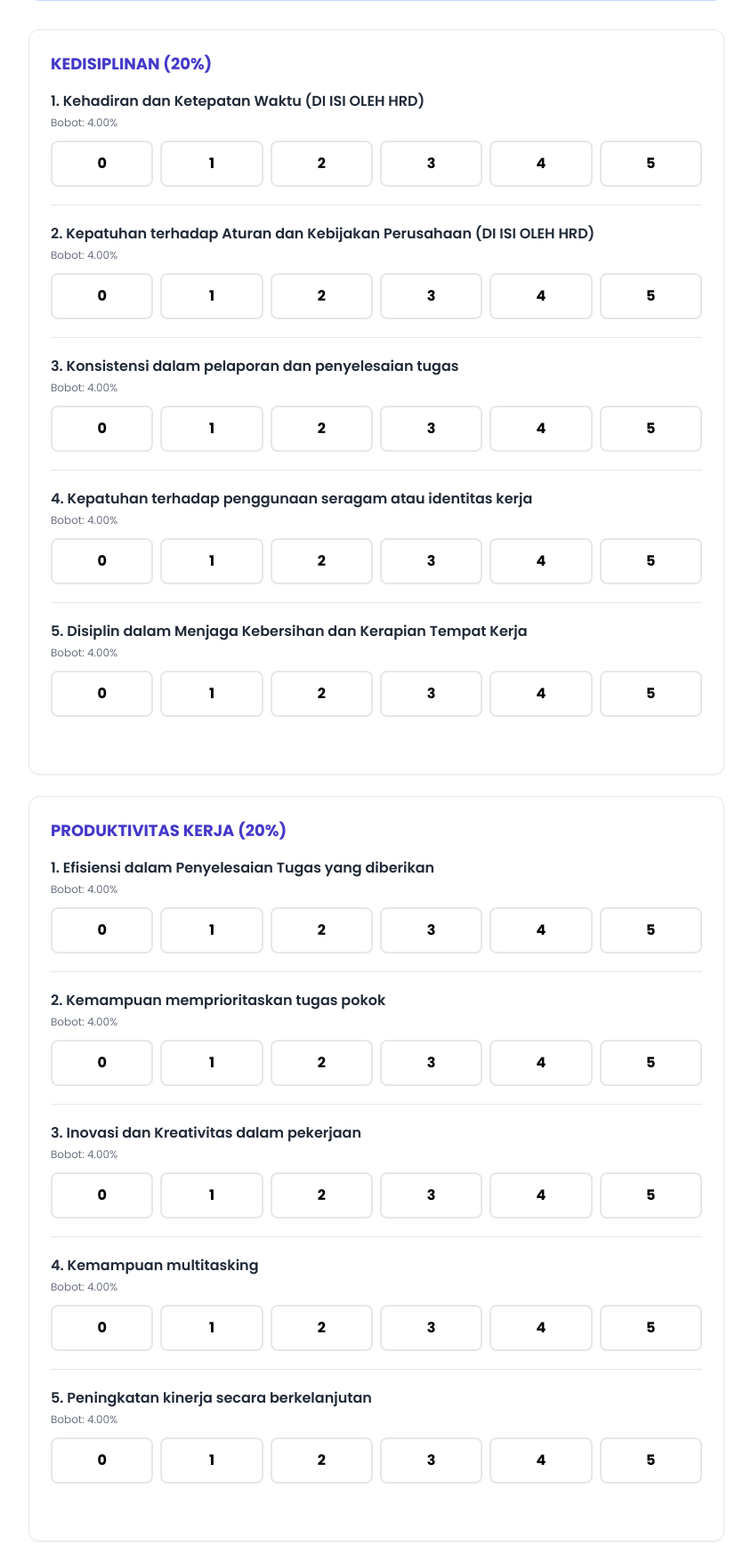
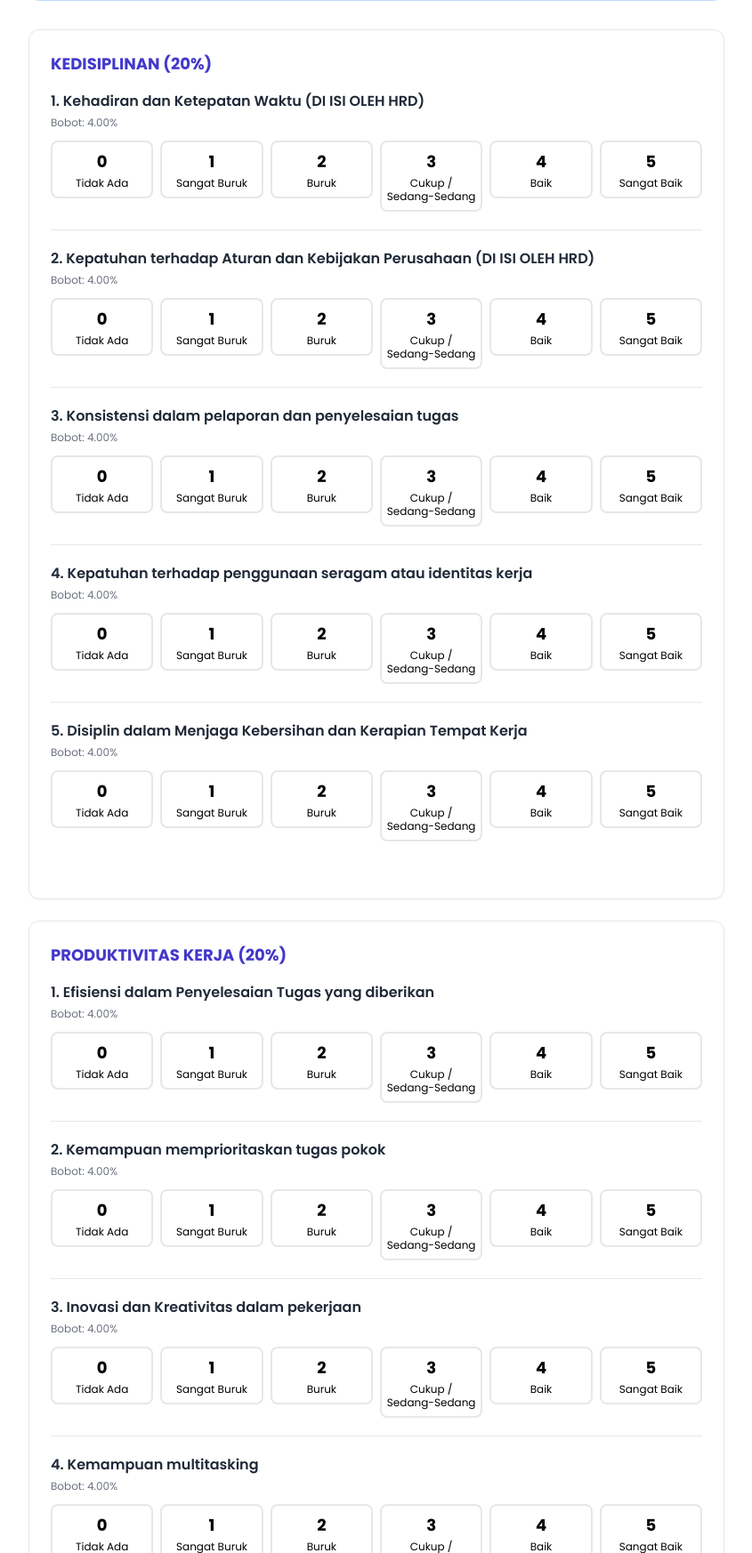
Before and after one commit to Darkchritz/penilaian-sjam, a Flask app: page /nilai/1 in a window 1280 px wide. Shown: the part 267-2013 px from the top of the page at 89% size, without its empty margins (217-1062 px from the left). Run offline with Flask 3, Linux system fonts and the light colour scheme; a user stored in the database is signed in; some libraries are stand-ins or nearby versions.

Commit message:
Update nilai_form.html

```diff
--- a/templates/nilai_form.html
+++ b/templates/nilai_form.html
@@ -76,17 +76,19 @@
                             <p class="font-semibold text-gray-800 mb-1">{{ loop.index }}. {{ title }}</p>
                             <p class="text-xs text-gray-500 mb-3">Bobot: {{ bobot }}</p>
                             <div class="flex gap-2">
+                                {% set labels = ['Tidak Ada', 'Sangat Buruk', 'Buruk', 'Cukup / Sedang-Sedang', 'Baik', 'Sangat Baik'] %}
                                 {% for n in range(6) %}
                                 <label class="flex-1">
                                     <input type="radio" name="{{ key }}" value="{{ n }}" required
                                            {% if val == n %}checked{% endif %}
                                            {% if penilaian and penilaian.status == 'final' %}disabled{% endif %}
                                            class="peer hidden">
-                                    <div class="text-center py-3 rounded-lg border-2 cursor-pointer transition font-bold
+                                    <div class="text-center py-2 px-1 rounded-lg border-2 cursor-pointer transition
                                                 peer-checked:bg-indigo-600 peer-checked:text-white peer-checked:border-indigo-600
                                                 border-gray-200 hover:border-indigo-400
                                                 disabled:bg-gray-100 disabled:text-gray-400 disabled:cursor-not-allowed">
-                                        {{ n }}
+                                        <div class="font-bold text-lg">{{ n }}</div>
+                                        <div class="text-xs leading-tight mt-0.5">{{ labels[n] }}</div>
                                     </div>
                                 </label>
                                 {% endfor %}
@@ -111,16 +113,19 @@
                             <p class="font-semibold text-gray-800 mb-1">{{ loop.index }}. {{ title }}</p>
                             <p class="text-xs text-gray-500 mb-3">Bobot: {{ bobot }}</p>
                             <div class="flex gap-2">
+                                {% set labels = ['Tidak Ada', 'Sangat Buruk', 'Buruk', 'Cukup / Sedang-Sedang', 'Baik', 'Sangat Baik'] %}
                                 {% for n in range(6) %}
                                 <label class="flex-1">
                                     <input type="radio" name="{{ key }}" value="{{ n }}" required
                                            {% if val == n %}checked{% endif %}
                                            {% if penilaian and penilaian.status == 'final' %}disabled{% endif %}
                                            class="peer hidden">
-                                    <div class="text-center py-3 rounded-lg border-2 cursor-pointer transition font-bold
+                                    <div class="text-center py-2 px-1 rounded-lg border-2 cursor-pointer transition
                                                 peer-checked:bg-indigo-600 peer-checked:text-white peer-checked:border-indigo-600
-                                                border-gray-200 hover:border-indigo-400">
-                                        {{ n }}
+                                                border-gray-200 hover:border-indigo-400
+                                                disabled:bg-gray-100 disabled:text-gray-400 disabled:cursor-not-allowed">
+                                        <div class="font-bold text-lg">{{ n }}</div>
+                                        <div class="text-xs leading-tight mt-0.5">{{ labels[n] }}</div>
                                     </div>
                                 </label>
                                 {% endfor %}
@@ -145,16 +150,19 @@
                             <p class="font-semibold text-gray-800 mb-1">{{ loop.index }}. {{ title }}</p>
                             <p class="text-xs text-gray-500 mb-3">Bobot: {{ bobot }}</p>
                             <div class="flex gap-2">
+                                {% set labels = ['Tidak Ada', 'Sangat Buruk', 'Buruk', 'Cukup / Sedang-Sedang', 'Baik', 'Sangat Baik'] %}
                                 {% for n in range(6) %}
                                 <label class="flex-1">
                                     <input type="radio" name="{{ key }}" value="{{ n }}" required
                                            {% if val == n %}checked{% endif %}
                                            {% if penilaian and penilaian.status == 'final' %}disabled{% endif %}
                                            class="peer hidden">
-                                    <div class="text-center py-3 rounded-lg border-2 cursor-pointer transition font-bold
+                                    <div class="text-center py-2 px-1 rounded-lg border-2 cursor-pointer transition
                                                 peer-checked:bg-indigo-600 peer-checked:text-white peer-checked:border-indigo-600
-                                                border-gray-200 hover:border-indigo-400">
-                                        {{ n }}
+                                                border-gray-200 hover:border-indigo-400
+                                                disabled:bg-gray-100 disabled:text-gray-400 disabled:cursor-not-allowed">
+                                        <div class="font-bold text-lg">{{ n }}</div>
+                                        <div class="text-xs leading-tight mt-0.5">{{ labels[n] }}</div>
                                     </div>
                                 </label>
                                 {% endfor %}
@@ -179,16 +187,19 @@
                             <p class="font-semibold text-gray-800 mb-1">{{ loop.index }}. {{ title }}</p>
                             <p class="text-xs text-gray-500 mb-3">Bobot: {{ bobot }}</p>
                             <div class="flex gap-2">
+                                {% set labels = ['Tidak Ada', 'Sangat Buruk', 'Buruk', 'Cukup / Sedang-Sedang', 'Baik', 'Sangat Baik'] %}
                                 {% for n in range(6) %}
                                 <label class="flex-1">
                                     <input type="radio" name="{{ key }}" value="{{ n }}" required
                                            {% if val == n %}checked{% endif %}
                                            {% if penilaian and penilaian.status == 'final' %}disabled{% endif %}
                                            class="peer hidden">
-                                    <div class="text-center py-3 rounded-lg border-2 cursor-pointer transition font-bold
+                                    <div class="text-center py-2 px-1 rounded-lg border-2 cursor-pointer transition
                                                 peer-checked:bg-indigo-600 peer-checked:text-white peer-checked:border-indigo-600
-                                                border-gray-200 hover:border-indigo-400">
-                                        {{ n }}
+                                                border-gray-200 hover:border-indigo-400
+                                                disabled:bg-gray-100 disabled:text-gray-400 disabled:cursor-not-allowed">
+                                        <div class="font-bold text-lg">{{ n }}</div>
+                                        <div class="text-xs leading-tight mt-0.5">{{ labels[n] }}</div>
                                     </div>
                                 </label>
                                 {% endfor %}
@@ -213,16 +224,19 @@
                             <p class="font-semibold text-gray-800 mb-1">{{ loop.index }}. {{ title }}</p>
                             <p class="text-xs text-gray-500 mb-3">Bobot: {{ bobot }}</p>
                             <div class="flex gap-2">
+                                {% set labels = ['Tidak Ada', 'Sangat Buruk', 'Buruk', 'Cukup / Sedang-Sedang', 'Baik', 'Sangat Baik'] %}
                                 {% for n in range(6) %}
                                 <label class="flex-1">
                                     <input type="radio" name="{{ key }}" value="{{ n }}" required
                                            {% if val == n %}checked{% endif %}
                                            {% if penilaian and penilaian.status == 'final' %}disabled{% endif %}
                                            class="peer hidden">
-                                    <div class="text-center py-3 rounded-lg border-2 cursor-pointer transition font-bold
+                                    <div class="text-center py-2 px-1 rounded-lg border-2 cursor-pointer transition
                                                 peer-checked:bg-indigo-600 peer-checked:text-white peer-checked:border-indigo-600
-                                                border-gray-200 hover:border-indigo-400">
-                                        {{ n }}
+                                                border-gray-200 hover:border-indigo-400
+                                                disabled:bg-gray-100 disabled:text-gray-400 disabled:cursor-not-allowed">
+                                        <div class="font-bold text-lg">{{ n }}</div>
+                                        <div class="text-xs leading-tight mt-0.5">{{ labels[n] }}</div>
                                     </div>
                                 </label>
                                 {% endfor %}
@@ -247,16 +261,19 @@
                             <p class="font-semibold text-gray-800 mb-1">{{ loop.index }}. {{ title }}</p>
                             <p class="text-xs text-gray-500 mb-3">Bobot: {{ bobot }}</p>
                             <div class="flex gap-2">
+                                {% set labels = ['Tidak Ada', 'Sangat Buruk', 'Buruk', 'Cukup / Sedang-Sedang', 'Baik', 'Sangat Baik'] %}
                                 {% for n in range(6) %}
                                 <label class="flex-1">
                                     <input type="radio" name="{{ key }}" value="{{ n }}" required
                                            {% if val == n %}checked{% endif %}
                                            {% if penilaian and penilaian.status == 'final' %}disabled{% endif %}
                                            class="peer hidden">
-                                    <div class="text-center py-3 rounded-lg border-2 cursor-pointer transition font-bold
+                                    <div class="text-center py-2 px-1 rounded-lg border-2 cursor-pointer transition
                                                 peer-checked:bg-indigo-600 peer-checked:text-white peer-checked:border-indigo-600
-                                                border-gray-200 hover:border-indigo-400">
-                                        {{ n }}
+                                                border-gray-200 hover:border-indigo-400
+                                                disabled:bg-gray-100 disabled:text-gray-400 disabled:cursor-not-allowed">
+                                        <div class="font-bold text-lg">{{ n }}</div>
+                                        <div class="text-xs leading-tight mt-0.5">{{ labels[n] }}</div>
                                     </div>
                                 </label>
                                 {% endfor %}
@@ -281,16 +298,19 @@
                             <p class="font-semibold text-gray-800 mb-1">{{ loop.index }}. {{ title }}</p>
                             <p class="text-xs text-gray-500 mb-3">Bobot: {{ bobot }}</p>
                             <div class="flex gap-2">
+                                {% set labels = ['Tidak Ada', 'Sangat Buruk', 'Buruk', 'Cukup / Sedang-Sedang', 'Baik', 'Sangat Baik'] %}
                                 {% for n in range(6) %}
                                 <label class="flex-1">
                                     <input type="radio" name="{{ key }}" value="{{ n }}" required
                                            {% if val == n %}checked{% endif %}
                                            {% if penilaian and penilaian.status == 'final' %}disabled{% endif %}
                                            class="peer hidden">
-                                    <div class="text-center py-3 rounded-lg border-2 cursor-pointer transition font-bold
+                                    <div class="text-center py-2 px-1 rounded-lg border-2 cursor-pointer transition
                                                 peer-checked:bg-indigo-600 peer-checked:text-white peer-checked:border-indigo-600
-                                                border-gray-200 hover:border-indigo-400">
-                                        {{ n }}
+                                                border-gray-200 hover:border-indigo-400
+                                                disabled:bg-gray-100 disabled:text-gray-400 disabled:cursor-not-allowed">
+                                        <div class="font-bold text-lg">{{ n }}</div>
+                                        <div class="text-xs leading-tight mt-0.5">{{ labels[n] }}</div>
                                     </div>
                                 </label>
                                 {% endfor %}
```
